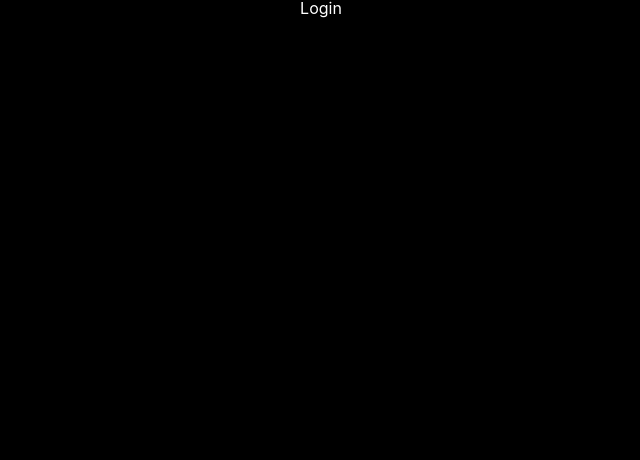
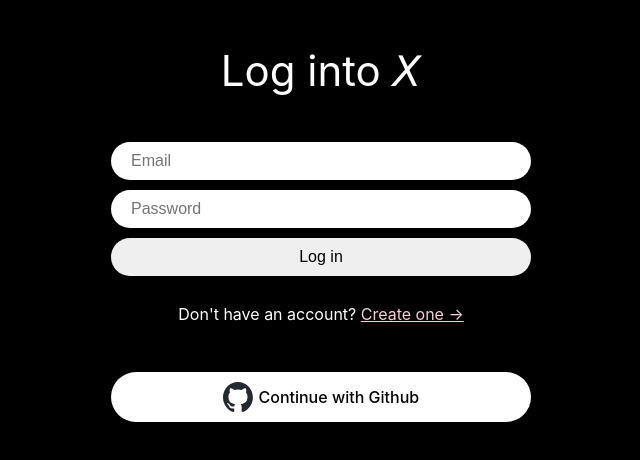
Before and after one commit to eunchae2000/tweeting, a React (Vite) app: page /login in a window 1280 px wide. Shown: the top 460 px of the page, without its empty margins (319-959 px from the left). Built offline with nearby package versions, Linux system fonts and the light colour scheme.

Commit message:
create-account, login page update

```diff
--- a/src/App.tsx
+++ b/src/App.tsx
@@ -10,11 +10,16 @@
 import { useEffect, useState } from "react";
 import LoadingScreen from "./components/loading-screen";
 import { auth } from "./firebase";
+import ProtectedRoute from "./components/protected-route";
 
 const router = createBrowserRouter([
   {
     path: "/",
-    element: <Layout />,
+    element: (
+      <ProtectedRoute>
+        <Layout/>
+      </ProtectedRoute>
+    ),
     children: [
       {
         path: "",
@@ -52,10 +57,10 @@
 `;
 
 const Wrapper = styled.div`
-  height:100vh;
-  display:flex;
-  justify-content:center;
-  `;
+  height: 100vh;
+  display: flex;
+  justify-content: center;
+`;
 
 function App() {
   const [isLoading, setIsLoading] = useState(true);
--- /dev/null
+++ b/src/components/auth-components.ts
@@ -0,0 +1,47 @@
+import {styled} from 'styled-components';
+
+export const Wrapper = styled.div`
+  height: 100%;
+  display: flex;
+  flex-direction: column;
+  align-items: center;
+  width: 420px;
+  padding: 50px 0px;
+`;
+
+export const Title = styled.h1`
+  font-size: 42px;
+`;
+
+export const Form = styled.form`
+  margin-top: 50px;
+  margin-bottom: 10px;
+  display: flex;
+  flex-direction: column;
+  gap: 10px;
+  width: 100%;
+`;
+
+export const Input = styled.input`
+  padding: 10px 20px;
+  border-radius: 50px;
+  border: none;
+  width: 100%;
+  font-size: 16px;
+  &[type="submit"] {
+    cursor: pointer;
+    &:hover {
+      opacity: 0.8;
+    }
+  }
+`;
+export const Error = styled.span`
+  font-weight: 600;
+  color: tomato;
+`;
+export const Switcher = styled.span`
+  margin-top: 20px;
+a {
+    color: #F6CED8;
+  }
+`;
--- /dev/null
+++ b/src/components/github-btn.tsx
@@ -0,0 +1,43 @@
+import { GithubAuthProvider, signInWithPopup } from "firebase/auth";
+import { useNavigate } from "react-router-dom";
+import styled from "styled-components";
+import { auth } from "../firebase";
+
+const Button = styled.span`
+  margin-top: 50px;
+  background-color: white;
+  font-weight: 500;
+  width: 100%;
+  color: black;
+  padding: 10px 20px;
+  border-radius: 50px;
+  border: 0;
+  display: flex;
+  gap: 5px;
+  align-items: center;
+  justify-content: center;
+  cursor: pointer;
+`;
+
+const Logo = styled.img`
+  height: 30px;
+`;
+
+export default function GithubButton() {
+  const navigate = useNavigate();
+  const onClick = async () => {
+    try {
+      const provider = new GithubAuthProvider();
+      await signInWithPopup(auth, provider);
+      navigate("/");
+    } catch (error) {
+      console.log(error);
+    }
+  };
+  return (
+    <Button onClick={onClick}>
+      <Logo src="/github-logo.svg" />
+      Continue with Github
+    </Button>
+  );
+}
--- /dev/null
+++ b/src/components/protected-route.tsx
@@ -0,0 +1,15 @@
+import { auth } from "../firebase"
+import {Navigate} from "react-router-dom"
+import Home from "../routes/home";
+
+export default function ProtectedRoute({children,
+}: {
+    children: React.ReactNode;
+}){
+    const user = auth.currentUser;
+    console.log(user);
+    if(user === null){
+        return <Navigate to="/login"/>
+    }
+    return children;
+}
--- a/src/routes/create-account.tsx
+++ b/src/routes/create-account.tsx
@@ -1,51 +1,25 @@
+import { FirebaseError } from "firebase/app";
+import { createUserWithEmailAndPassword, updateProfile } from "firebase/auth";
 import { useState } from "react";
-import styled from "styled-components";
+import { useNavigate, Link } from "react-router-dom";
 
-const Wrapper = styled.div`
-    height:100%;
-    display:flex;
-    flex-direction: column;
-    align-items: center;
-    width: 420px;
-    padding: 50px 0px;
-`;
-
-const Title = styled.h1`
-    font-size: 42px;
-    `;
-
-const Form = styled.form`
-    margin-top:50px;
-    display:flex;
-    flex-direction:column;
-    gap: 10px;
-    width: 100%;
-    `;
-
-const Input = styled.input`
-    padding:10px 20px;
-    border-radius: 50px;
-    border: none;
-    width:100%;
-    font-size: 16px;
-    &[type="submit"]{
-        cursor:pointer;
-        &:hover{
-            opacity: 0.8;
-        }
-    }
-    `;
-const Error = styled.span`
-    font-weight: 600;
-    color:tomato;
-`;
+import {
+  Error,
+  Form,
+  Input,
+  Switcher,
+  Title,
+  Wrapper,
+} from "../components/auth-components";
+import { auth } from "../firebase";
 
 export default function CreateAcccount() {
+  const navigate = useNavigate();
   const [isLoading, setIsLoading] = useState(false);
   const [name, setName] = useState("");
   const [email, setEmail] = useState("");
   const [password, setPassword] = useState("");
-  const [error, setError] = useState("")
+  const [error, setError] = useState("");
   const onChange = (e: React.ChangeEvent<HTMLInputElement>) => {
     const {
       target: { name, value },
@@ -58,23 +32,36 @@
       setPassword(value);
     }
   };
-  const onSubmit = (e: React.FormEvent<HTMLFormElement>) => {
-      e.preventDefault();
-      try{
-          // create an account
-          // set the name of the user.
-          // redirect to the home page.
-      }catch(e){
-        // setError
-      }finally{
-          setIsLoading(false);
+
+  const onSubmit = async (e: React.FormEvent<HTMLFormElement>) => {
+    e.preventDefault();
+    setError("");
+    if (isLoading || name === "" || email === "" || password === "") return;
+    try {
+      setIsLoading(true);
+      const credentials = await createUserWithEmailAndPassword(
+        auth,
+        email,
+        password
+      );
+      console.log(credentials.user);
+      await updateProfile(credentials.user, {
+        displayName: name,
+      });
+      navigate("/");
+    } catch (e) {
+      if (e instanceof FirebaseError) {
+        setError(e.message);
       }
+    } finally {
+      setIsLoading(false);
+    }
 
-      console.log(name, email, password);
+    console.log(name, email, password);
   };
   return (
     <Wrapper>
-        <Title>Log into 𝘟</Title>
+      <Title>Join 𝘟</Title>
       <Form onSubmit={onSubmit}>
         <Input
           onChange={onChange}
@@ -100,9 +87,15 @@
           type="password"
           required
         />
-        <Input type="submit" value={isLoading ? "Loading..." : "Create Account"} />
+        <Input
+          type="submit"
+          value={isLoading ? "Loading..." : "Create Account"}
+        />
       </Form>
-      {error !== "" ? <Error>{error}</Error>: null}
+      {error !== "" ? <Error>{error}</Error> : null}
+      <Switcher>
+        Already have an account? <Link to="/login">Log In&rarr;</Link>
+      </Switcher>
     </Wrapper>
   );
 }
--- a/src/routes/home.tsx
+++ b/src/routes/home.tsx
@@ -1,3 +1,8 @@
+import { auth } from "../firebase"
+
 export default function Home(){
-    return <h1>Home!</h1>
+    const logOut = () => {
+        auth.signOut();
+    }
+    return <h1><button onClick={logOut}>Log Out</button></h1>
 }
--- a/src/routes/login.tsx
+++ b/src/routes/login.tsx
@@ -1,3 +1,73 @@
-export default function Login(){
-    return <h1>Login</h1>
+import { FirebaseError } from "firebase/app";
+import { signInWithEmailAndPassword } from "firebase/auth";
+import { useState } from "react";
+import { useNavigate, Link } from "react-router-dom";
+import { Error, Form, Input, Switcher, Title, Wrapper } from "../components/auth-components";
+import GithubButton from "../components/github-btn";
+import { auth } from "../firebase";
+
+
+export default function CreateAcccount() {
+  const navigate = useNavigate();
+  const [isLoading, setIsLoading] = useState(false);
+  const [email, setEmail] = useState("");
+  const [password, setPassword] = useState("");
+  const [error, setError] = useState("");
+  const onChange = (e: React.ChangeEvent<HTMLInputElement>) => {
+    const {
+      target: { name, value },
+    } = e;
+    if (name === "email") {
+      setEmail(value);
+    } else if (name === "password") {
+      setPassword(value);
+    }
+  };
+
+  const onSubmit = async (e: React.FormEvent<HTMLFormElement>) => {
+    e.preventDefault();
+    setError("");
+    if (isLoading || email === "" || password === "") return;
+    try {
+      setIsLoading(true);
+      await signInWithEmailAndPassword(auth, email, password);
+      navigate("/");
+    } catch (e) {
+      if (e instanceof FirebaseError) {
+        setError(e.message);
+      }
+    } finally {
+      setIsLoading(false);
+    }
+  };
+  return (
+    <Wrapper>
+      <Title>Log into 𝘟</Title>
+      <Form onSubmit={onSubmit}>
+        <Input
+          onChange={onChange}
+          name="email"
+          value={email}
+          placeholder="Email"
+          type="email"
+          required
+        />
+        <Input
+          onChange={onChange}
+          name="password"
+          value={password}
+          placeholder="Password"
+          type="password"
+          required
+        />
+        <Input type="submit" value={isLoading ? "Loading..." : "Log in"} />
+      </Form>
+      {error !== "" ? <Error>{error}</Error> : null}
+      <Switcher>
+        Don't have an account? {""}
+        <Link to="/create-account">Create one &rarr;</Link>
+      </Switcher>
+      <GithubButton/>
+    </Wrapper>
+  );
 }
```
Also changed, not shown: public/github-logo.svg (added).
